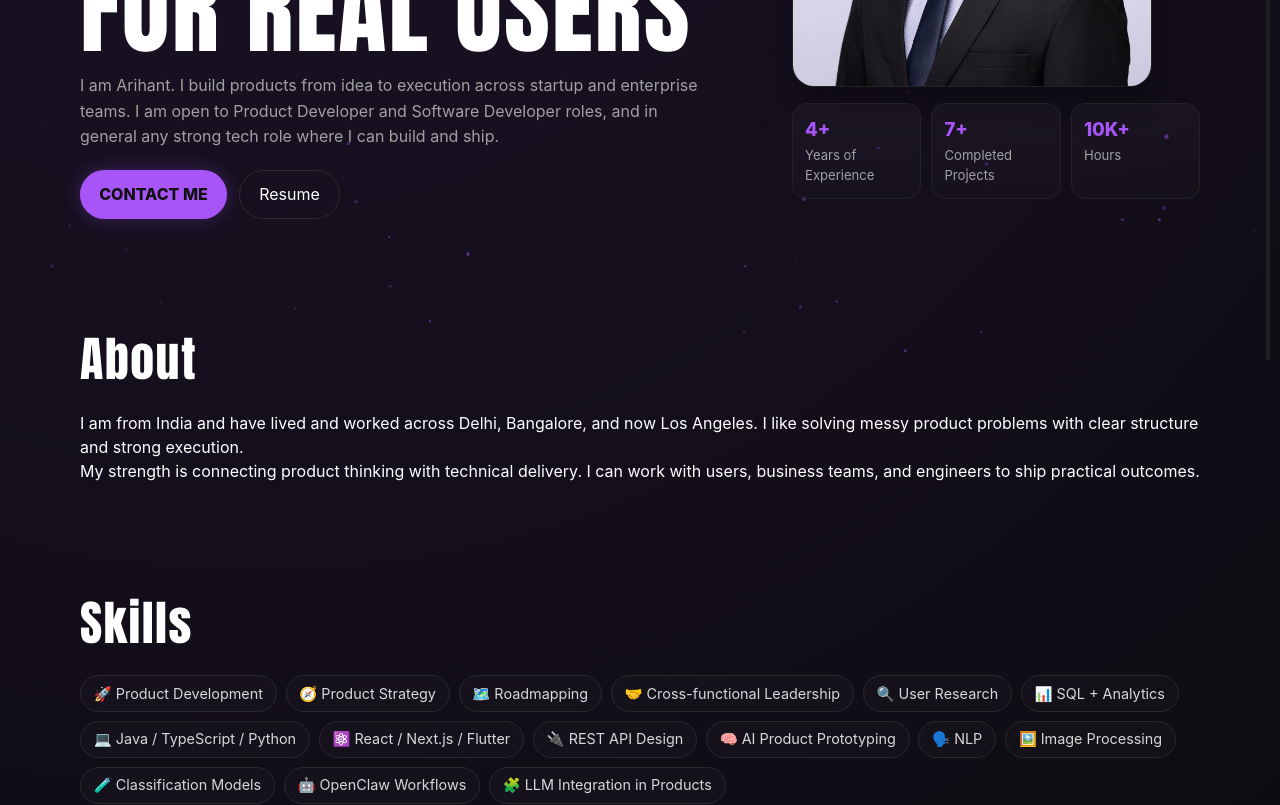
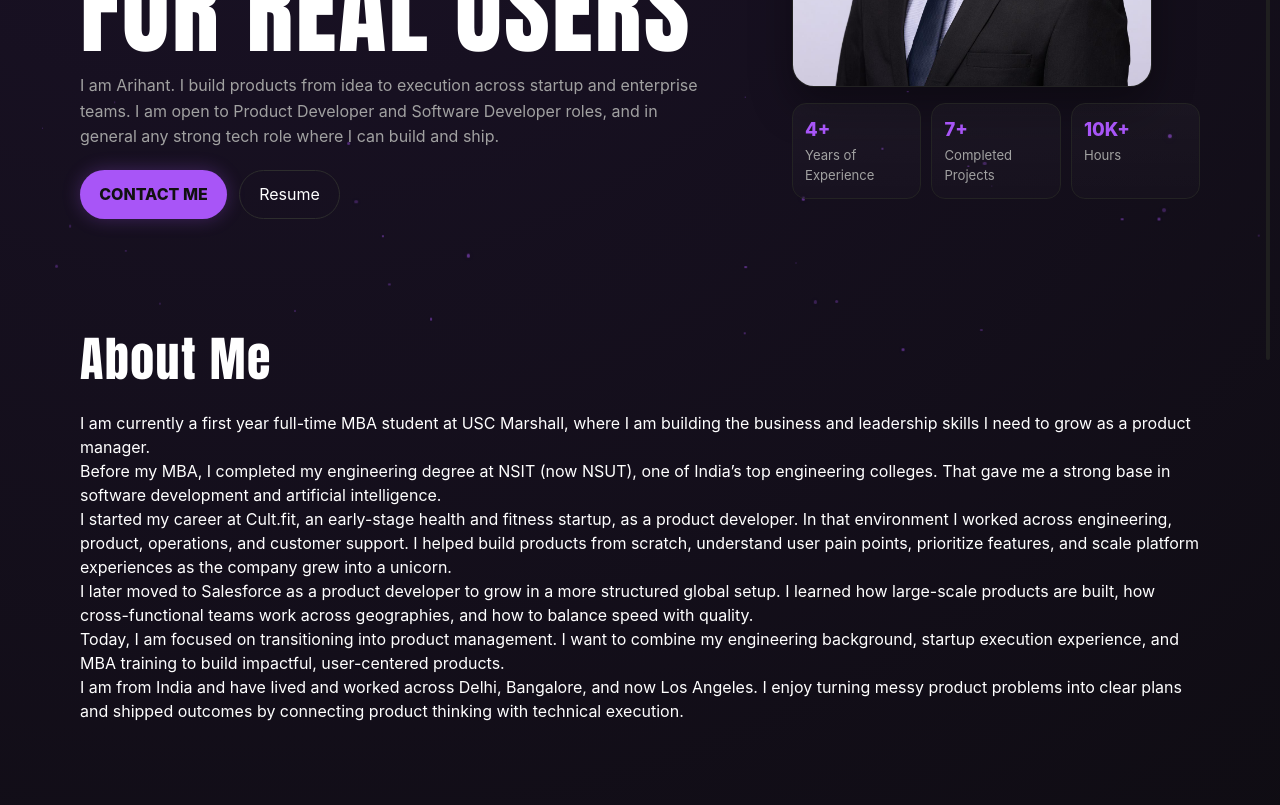
Before and after one commit to ArihantRawat/arihant-portfolio, a Next.js app: page / in a window 1280 px wide. Shown: the part 440-1245 px from the top of the page. Built offline with nearby package versions, Linux system fonts and the light colour scheme.

Commit message:
Personalize About Me section and refine animation smoothness

```diff
--- a/src/app/globals.css
+++ b/src/app/globals.css
@@ -56,6 +56,12 @@ a { color: var(--text); text-decoration: none; }
   background: linear-gradient(180deg, rgba(24,24,24,.92), rgba(17,17,17,.92));
   margin-bottom: .9rem;
   box-shadow: 0 10px 24px rgba(0,0,0,.25);
+  transition: transform .28s ease, border-color .28s ease, box-shadow .28s ease;
+}
+.card:hover {
+  transform: translateY(-4px);
+  border-color: #3a2a52;
+  box-shadow: 0 16px 30px rgba(0,0,0,.33);
 }
 .card a { color: var(--accent); }
 .muted { color: var(--muted); font-size: .9rem; }
@@ -95,11 +101,12 @@ ul { margin: .1rem 0 .7rem 1.1rem; color: #d9d9d9; }
 .blog-card { border: 1px solid #272727; border-radius: 18px; background: linear-gradient(180deg, rgba(22,22,22,.95), rgba(15,15,15,.95)); padding: .78rem .9rem; max-width: 760px; transition: border-color .25s ease, transform .25s ease, max-width .3s ease; }
 .blog-card.open { border-color: var(--accent); max-width: 980px; transform: translateY(-2px); }
 .blog-card-head { width: 100%; background: transparent; border: 0; color: inherit; display: flex; align-items: start; justify-content: space-between; gap: .6rem; text-align: left; cursor: pointer; }
-.blog-card-head h2 { margin: .25rem 0 0; font-size: 1.2rem; }
+.blog-card-head h2 { margin: .25rem 0 0; font-size: 1.05rem; }
+.blog-card.open .blog-card-head h2 { font-size: 1.26rem; }
 .blog-toggle { font-size: 1.6rem; line-height: 1; color: var(--accent); }
 .blog-excerpt { color: #cdcdcd; margin-top: .8rem; }
-.blog-content { max-height: 0; overflow: hidden; opacity: 0; transition: max-height .45s ease, opacity .28s ease; }
-.blog-content.show { max-height: 2400px; opacity: 1; }
+.blog-content { max-height: 0; overflow: hidden; opacity: 0; transform: translateY(6px); transition: max-height .5s ease, opacity .3s ease, transform .3s ease; }
+.blog-content.show { max-height: 2400px; opacity: 1; transform: translateY(0); }
 .blog-section { margin-top: .9rem; }
 .blog-section h3 { margin: 0 0 .35rem; color: #fff; }
 .blog-section p { color: #d7d7d7; margin: 0 0 .45rem; }
--- a/src/app/page.tsx
+++ b/src/app/page.tsx
@@ -154,12 +154,12 @@ export default function Home() {
 
   useEffect(() => {
     const move = (e: MouseEvent) => {
-      gsap.to(cursorRef.current, { x: e.clientX, y: e.clientY, duration: 0.15, ease: "power1.out" });
-      gsap.to(cursorRingRef.current, { x: e.clientX, y: e.clientY, duration: 0.3, ease: "power1.out" });
+      gsap.to(cursorRef.current, { x: e.clientX, y: e.clientY, duration: 0.12, ease: "power2.out" });
+      gsap.to(cursorRingRef.current, { x: e.clientX, y: e.clientY, duration: 0.24, ease: "power2.out" });
     };
 
-    const enter = () => gsap.to(cursorRingRef.current, { scale: 2, duration: 0.2, ease: "power1.inOut" });
-    const leave = () => gsap.to(cursorRingRef.current, { scale: 1, duration: 0.2, ease: "power1.inOut" });
+    const enter = () => gsap.to(cursorRingRef.current, { scale: 2, duration: 0.18, ease: "power2.inOut" });
+    const leave = () => gsap.to(cursorRingRef.current, { scale: 1, duration: 0.18, ease: "power2.inOut" });
 
     window.addEventListener("mousemove", move);
     const targets = document.querySelectorAll("a, button");
@@ -191,9 +191,9 @@ export default function Home() {
 
     gsap.utils.toArray<HTMLElement>(".particle").forEach((particle) => {
       gsap.to(particle, {
-        x: gsap.utils.random(-32, 32),
-        y: gsap.utils.random(-28, 28),
-        duration: gsap.utils.random(4, 10),
+        x: gsap.utils.random(-36, 36),
+        y: gsap.utils.random(-30, 30),
+        duration: gsap.utils.random(5.5, 12),
         repeat: -1,
         yoyo: true,
         repeatRefresh: true,
@@ -209,8 +209,8 @@ export default function Home() {
         {
           y: 0,
           autoAlpha: 1,
-          stagger: 0.08,
-          duration: 0.6,
+          stagger: 0.1,
+          duration: 0.75,
           ease: "power3.out",
           scrollTrigger: { trigger: section, start: "top 80%" },
         }
@@ -295,9 +295,13 @@ export default function Home() {
         </section>
 
         <section id="about" className="reveal-section section-gap">
-          <h2 className="section-title reveal-item">About</h2>
-          <p className="reveal-item">I am from India and have lived and worked across Delhi, Bangalore, and now Los Angeles. I like solving messy product problems with clear structure and strong execution.</p>
-          <p className="reveal-item">My strength is connecting product thinking with technical delivery. I can work with users, business teams, and engineers to ship practical outcomes.</p>
+          <h2 className="section-title reveal-item">About Me</h2>
+          <p className="reveal-item">I am currently a first year full-time MBA student at USC Marshall, where I am building the business and leadership skills I need to grow as a product manager.</p>
+          <p className="reveal-item">Before my MBA, I completed my engineering degree at NSIT (now NSUT), one of India’s top engineering colleges. That gave me a strong base in software development and artificial intelligence.</p>
+          <p className="reveal-item">I started my career at Cult.fit, an early-stage health and fitness startup, as a product developer. In that environment I worked across engineering, product, operations, and customer support. I helped build products from scratch, understand user pain points, prioritize features, and scale platform experiences as the company grew into a unicorn.</p>
+          <p className="reveal-item">I later moved to Salesforce as a product developer to grow in a more structured global setup. I learned how large-scale products are built, how cross-functional teams work across geographies, and how to balance speed with quality.</p>
+          <p className="reveal-item">Today, I am focused on transitioning into product management. I want to combine my engineering background, startup execution experience, and MBA training to build impactful, user-centered products.</p>
+          <p className="reveal-item">I am from India and have lived and worked across Delhi, Bangalore, and now Los Angeles. I enjoy turning messy product problems into clear plans and shipped outcomes by connecting product thinking with technical execution.</p>
         </section>
 
         <section id="skills" className="reveal-section section-gap">
```
